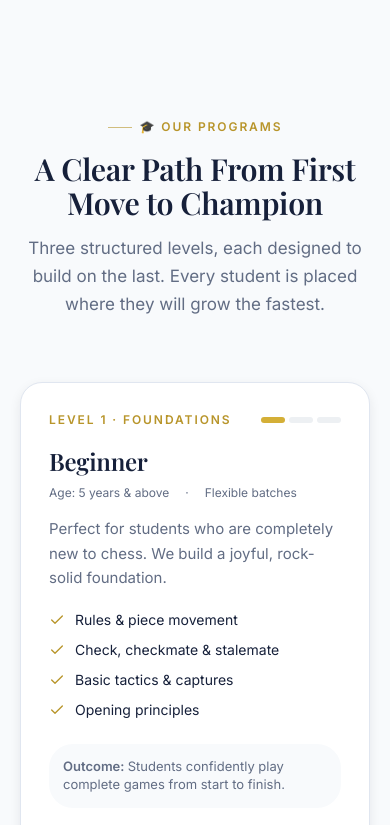
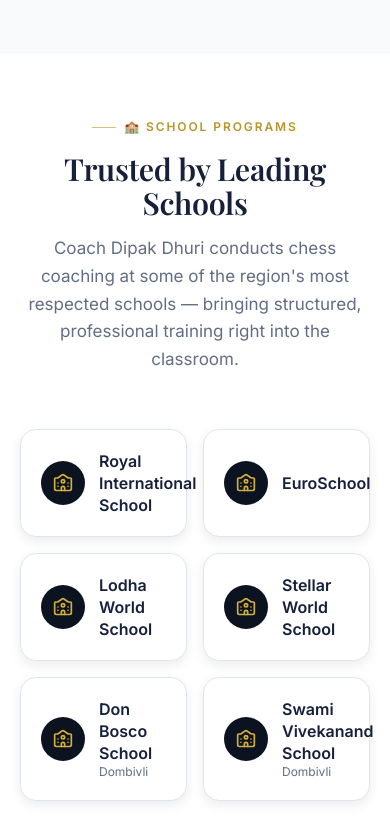
Before and after one commit to Chinmmaayyy/DD__CHESSACADEMY, a React (Vite) app: page / in a window 390 px wide. Shown: the part 5919-6744 px from the top of the page. Built offline with nearby package versions, Linux system fonts and the light colour scheme.

Commit message:
Add Schools section (schools where coach teaches); remove Courses section; add blog teaser + button on landing page; nav update

```diff
--- a/src/data/nav.ts
+++ b/src/data/nav.ts
@@ -6,7 +6,7 @@
 /** Anchor-based navigation for the single-page premium homepage. */
 export const navLinks: NavLink[] = [
   { label: 'Coach', href: '#coach' },
-  { label: 'Courses', href: '#courses' },
+  { label: 'Schools', href: '#schools' },
   { label: 'Gallery', href: '#gallery' },
   { label: 'Events', href: '#events' },
   { label: 'Locations', href: '#branches' },
--- /dev/null
+++ b/src/data/schools.ts
@@ -0,0 +1,14 @@
+/** Schools where DD Chess Academy conducts coaching. */
+export interface School {
+  name: string
+  area?: string
+}
+
+export const schools: School[] = [
+  { name: 'Royal International School' },
+  { name: 'EuroSchool' },
+  { name: 'Lodha World School' },
+  { name: 'Stellar World School' },
+  { name: 'Don Bosco School', area: 'Dombivli' },
+  { name: 'Swami Vivekanand School', area: 'Dombivli' },
+]
--- a/src/pages/HomePage.tsx
+++ b/src/pages/HomePage.tsx
@@ -2,13 +2,14 @@
 import { Stats } from '@/sections/Stats'
 import { WhyChoose } from '@/sections/WhyChoose'
 import { Coach } from '@/sections/Coach'
-import { Courses } from '@/sections/Courses'
+import { Schools } from '@/sections/Schools'
 import { Achievements } from '@/sections/Achievements'
 import { Gallery } from '@/sections/Gallery'
 import { Testimonials } from '@/sections/Testimonials'
 import { Events } from '@/sections/Events'
 import { Branches } from '@/sections/Branches'
 import { Faq } from '@/sections/Faq'
+import { BlogTeaser } from '@/sections/BlogTeaser'
 import { Contact } from '@/sections/Contact'
 
 export function HomePage() {
@@ -18,13 +19,14 @@
       <Stats />
       <WhyChoose />
       <Coach />
-      <Courses />
+      <Schools />
       <Achievements />
       <Gallery />
       <Testimonials />
       <Events />
       <Branches />
       <Faq />
+      <BlogTeaser />
       <Contact />
     </>
   )
--- /dev/null
+++ b/src/sections/BlogTeaser.tsx
@@ -0,0 +1,66 @@
+import { Link } from 'react-router-dom'
+import { ArrowRight, Clock } from 'lucide-react'
+import { Section } from '@/components/ui/Section'
+import { Container } from '@/components/ui/Container'
+import { SectionHeading } from '@/components/ui/SectionHeading'
+import { Reveal } from '@/components/ui/Reveal'
+import { Button } from '@/components/ui/Button'
+import { posts } from '@/data/blog'
+
+export function BlogTeaser() {
+  const latest = posts.slice(0, 3)
+
+  return (
+    <Section id="blog" tone="ivory">
+      <Container>
+        <SectionHeading
+          eyebrow="📚 From Our Blog"
+          title="Chess Tips &amp; Guides for Parents"
+          description="Free advice on the benefits of chess, choosing the right classes, and helping your child grow — straight from the academy."
+        />
+
+        <div className="mt-12 grid gap-6 md:grid-cols-3">
+          {latest.map((post, i) => (
+            <Reveal key={post.slug} delay={(i % 3) * 0.08} className="h-full">
+              <Link
+                to={`/blog/${post.slug}`}
+                className="group flex h-full flex-col overflow-hidden rounded-[20px] border border-hairline bg-surface shadow-[var(--shadow-soft)] transition-all duration-300 hover:-translate-y-1 hover:shadow-[var(--shadow-medium)]"
+              >
+                <div className="h-40 overflow-hidden bg-surface-2">
+                  <img
+                    src={post.cover}
+                    alt={post.title}
+                    loading="lazy"
+                    className="h-full w-full object-cover object-[50%_20%] transition-transform duration-500 group-hover:scale-105"
+                  />
+                </div>
+                <div className="flex flex-1 flex-col p-5">
+                  <div className="flex items-center gap-3 text-xs text-muted">
+                    <span>{post.displayDate}</span>
+                    <span className="flex items-center gap-1">
+                      <Clock className="size-3.5" />
+                      {post.readMinutes} min
+                    </span>
+                  </div>
+                  <h3 className="mt-2 font-display text-lg font-semibold leading-snug text-heading">
+                    {post.title}
+                  </h3>
+                  <span className="mt-3 inline-flex items-center gap-1 text-sm font-semibold text-accent">
+                    Read more
+                    <ArrowRight className="size-4 transition-transform group-hover:translate-x-1" />
+                  </span>
+                </div>
+              </Link>
+            </Reveal>
+          ))}
+        </div>
+
+        <div className="mt-10 text-center">
+          <Button as="a" href="/blog" variant="outline" iconRight={<ArrowRight className="size-4" />}>
+            Read all articles
+          </Button>
+        </div>
+      </Container>
+    </Section>
+  )
+}
--- /dev/null
+++ b/src/sections/Schools.tsx
@@ -0,0 +1,36 @@
+import { School2 } from 'lucide-react'
+import { Section } from '@/components/ui/Section'
+import { Container } from '@/components/ui/Container'
+import { SectionHeading } from '@/components/ui/SectionHeading'
+import { Reveal } from '@/components/ui/Reveal'
+import { schools } from '@/data/schools'
+
+export function Schools() {
+  return (
+    <Section id="schools" tone="light">
+      <Container>
+        <SectionHeading
+          eyebrow="🏫 School Programs"
+          title="Trusted by Leading Schools"
+          description="Coach Dipak Dhuri conducts chess coaching at some of the region's most respected schools — bringing structured, professional training right into the classroom."
+        />
+
+        <div className="mt-14 grid grid-cols-2 gap-4 md:grid-cols-3">
+          {schools.map((school, i) => (
+            <Reveal key={school.name} delay={(i % 3) * 0.08} className="h-full">
+              <div className="flex h-full items-center gap-3.5 rounded-2xl border border-hairline bg-surface p-5 shadow-[var(--shadow-soft)] transition-all duration-300 hover:-translate-y-1 hover:border-gold-500/40 hover:shadow-[var(--shadow-medium)]">
+                <span className="grid size-11 shrink-0 place-items-center rounded-xl bg-inverse text-gold-500">
+                  <School2 className="size-5" />
+                </span>
+                <div className="min-w-0">
+                  <p className="font-semibold leading-snug text-heading">{school.name}</p>
+                  {school.area && <p className="text-xs text-muted">{school.area}</p>}
+                </div>
+              </div>
+            </Reveal>
+          ))}
+        </div>
+      </Container>
+    </Section>
+  )
+}
```
